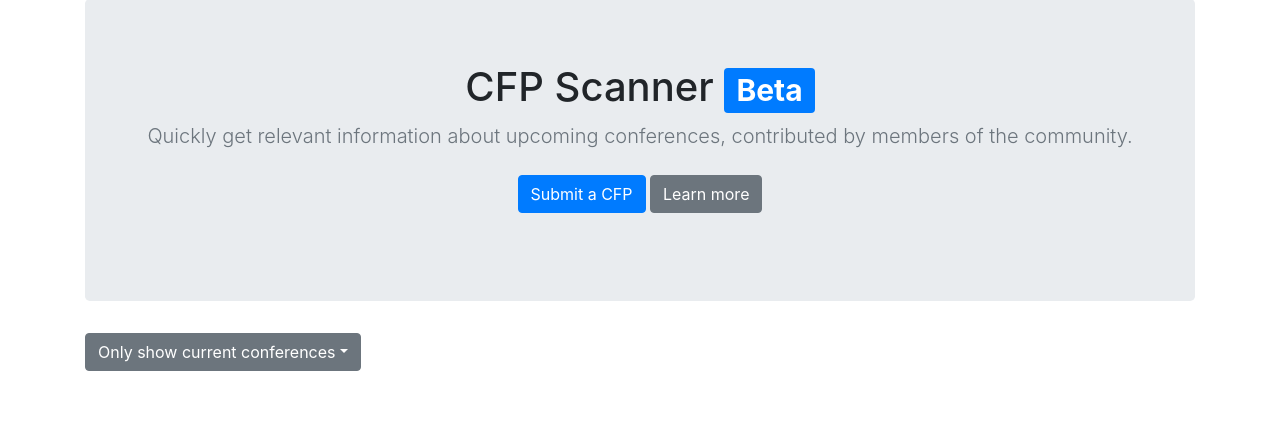
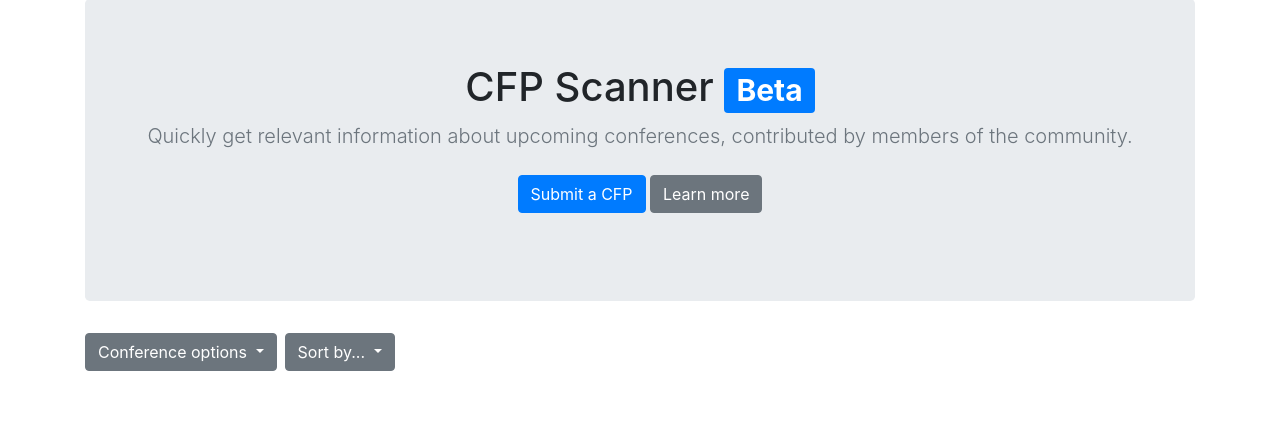
Before and after one commit to acb17rmh/CFPWebApp, a Flask app: page / in a window 1280 px wide. Shown: the part 121-544 px from the top of the page. Run offline with Flask 2, Linux system fonts and the light colour scheme; data that the repository does not hold is empty; parts of the project's set-up code (start-up, migrations or seed data) failed here and were passed over; some libraries are stand-ins or nearby versions.

Commit message:
can sort by submission deadline or conference start date

```diff
--- a/app.py
+++ b/app.py
@@ -86,7 +86,7 @@ def api_all():
 
 
     conferences = []
-    data = conferences_collection.find({}, limit=number_of_conferences).sort([(sort_by, 1)])
+    data = conferences_collection.find({}, limit=number_of_conferences).sort([(sort_by, -1)])
     for conference in data:
         conference['_id'] = str(conference['_id'])
 
--- a/static/javascripts/index.js
+++ b/static/javascripts/index.js
@@ -6,20 +6,37 @@ $(document).ready(async () => {
     initServiceWorker()
 
     $("#dropdownMenuButton").text("Only show current conferences")
-    getConferences({'number': "100", 'sort_by': '_id', 'get_expired': "False"})
-
+    let conferenceOptions = {'number': "100", 'sort_by': 'submission_deadline', 'get_expired': "False"}
+    getConferences(conferenceOptions)
 
     document.getElementById('showAll').addEventListener("click", function() {
         console.log("Show All clicked");
-        $("#dropdownMenuButton").text("Show previous conferences as well")
-        getConferences({'number': "100", 'sort_by': '_id', 'get_expired': "True"})
+        $("#showOptionsDropdownMenuButton").text("Show previous conferences as well")
+        conferenceOptions['get_expired'] = "True";
+        getConferences(conferenceOptions)
     }, false)
 
     document.getElementById('showCurrent').addEventListener("click", function() {
         console.log("Show Current clicked");
-        $("#dropdownMenuButton").text("Only show current conferences")
-        getConferences({'number': "100", 'sort_by': '_id', 'get_expired': "False"})
+        $("#showOptionsDropdownMenuButton").text("Only show current conferences")
+        conferenceOptions['get_expired'] = "False";
+        getConferences(conferenceOptions)
     }, false)
+
+    document.getElementById('sortBySubmissionDeadline').addEventListener("click", function() {
+        console.log("Show All clicked");
+        $("#sortByDropdownMenuButton").text("Sort by submission deadline")
+        conferenceOptions['sort_by'] = "submission_deadline";
+        getConferences(conferenceOptions)
+    }, false)
+
+    document.getElementById('sortByStartDate').addEventListener("click", function() {
+        console.log("Show Current clicked");
+        $("#sortByDropdownMenuButton").text("Sort by conference start date")
+        conferenceOptions['sort_by'] = "start_date";
+        getConferences(conferenceOptions)
+    }, false)
+
 
 
 });
--- a/templates/index.html
+++ b/templates/index.html
@@ -25,15 +25,27 @@
     </main>
 
     <div id="conferenceFilters" class="container">
-        <div class="dropdown">
-          <button class="btn btn-secondary dropdown-toggle" type="button" id="dropdownMenuButton" data-toggle="dropdown" aria-haspopup="true" aria-expanded="false">
+        <form class="form-inline">
+            <div class="dropdown mb-2 mr-sm-2">
+              <button class="btn btn-secondary dropdown-toggle" type="button" id="showOptionsDropdownMenuButton" data-toggle="dropdown" aria-haspopup="true" aria-expanded="false">
                 Conference options
               </button>
-          <div class="dropdown-menu" aria-labelledby="dropdownMenuButton">
+              <div class="dropdown-menu" aria-labelledby="showOptionsDropdownMenuButton">
                 <a class="dropdown-item" id="showCurrent" href="#">Only show current conferences</a>
                 <a class="dropdown-item" id="showAll" href="#">Show previous conferences as well</a>
               </div>
             </div>
+
+            <div class="dropdown mb-2 mr-sm-2">
+              <button class="btn btn-secondary dropdown-toggle" type="button" id="sortByDropdownMenuButton" data-toggle="dropdown" aria-haspopup="true" aria-expanded="false">
+                Sort by...
+              </button>
+              <div class="dropdown-menu" aria-labelledby="sortByDropdownMenuButton">
+                <a class="dropdown-item" id="sortBySubmissionDeadline" href="#">Submission deadline</a>
+                <a class="dropdown-item" id="sortByStartDate" href="#">Conference start date</a>
+              </div>
+            </div>
+        </form>
     </div>
 
 
```
Lines whose indentation alone changed are shown as unchanged.
